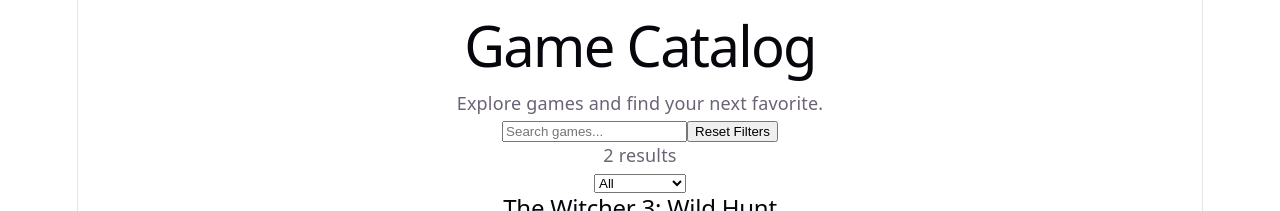
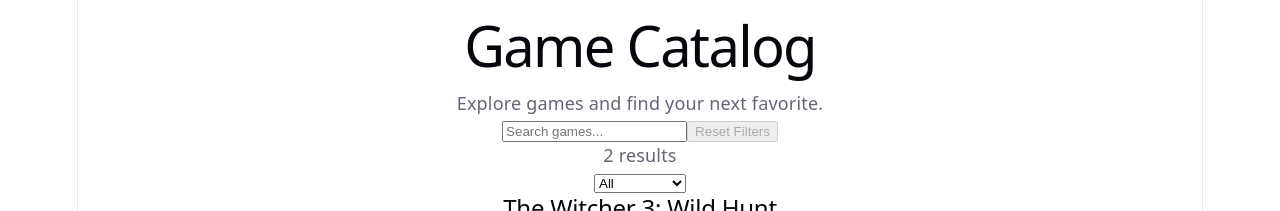
Before and after one commit to jacoblynndecker/game-library, a React (Vite) app: page / in a window 1280 px wide. Shown: the top 211 px of the page. Built offline with nearby package versions, Linux system fonts and the light colour scheme.

Commit message:
Disable reset filters when inactive

```diff
--- a/src/App.jsx
+++ b/src/App.jsx
@@ -40,6 +40,8 @@ function App() {
     gameCountMessage = `${filteredGames.length} results`;
   }
 
+  const isResetDisabled = searchTerm === "" && selectedGenre === "All";
+
   function resetFilters() {
     setSearchTerm("");
     setSelectedGenre("All");
@@ -56,6 +58,7 @@ function App() {
         searchTerm={searchTerm}
         onSearchChange={setSearchTerm}
         onResetFilters={resetFilters}
+        isResetDisabled={isResetDisabled}
       />
 
       <p>{gameCountMessage}</p>
--- a/src/components/SearchBar.jsx
+++ b/src/components/SearchBar.jsx
@@ -1,4 +1,4 @@
-function SearchBar({ searchTerm, onSearchChange, onResetFilters }) {
+function SearchBar({ searchTerm, onSearchChange, onResetFilters, isResetDisabled }) {
 
     return (
         <>
@@ -9,7 +9,7 @@ function SearchBar({ searchTerm, onSearchChange, onResetFilters }) {
                 onChange={(event) => onSearchChange(event.target.value)}
             />
 
-            <button onClick={onResetFilters}>
+            <button disabled={isResetDisabled} onClick={onResetFilters}>
                 Reset Filters
             </button>
         </>
```
